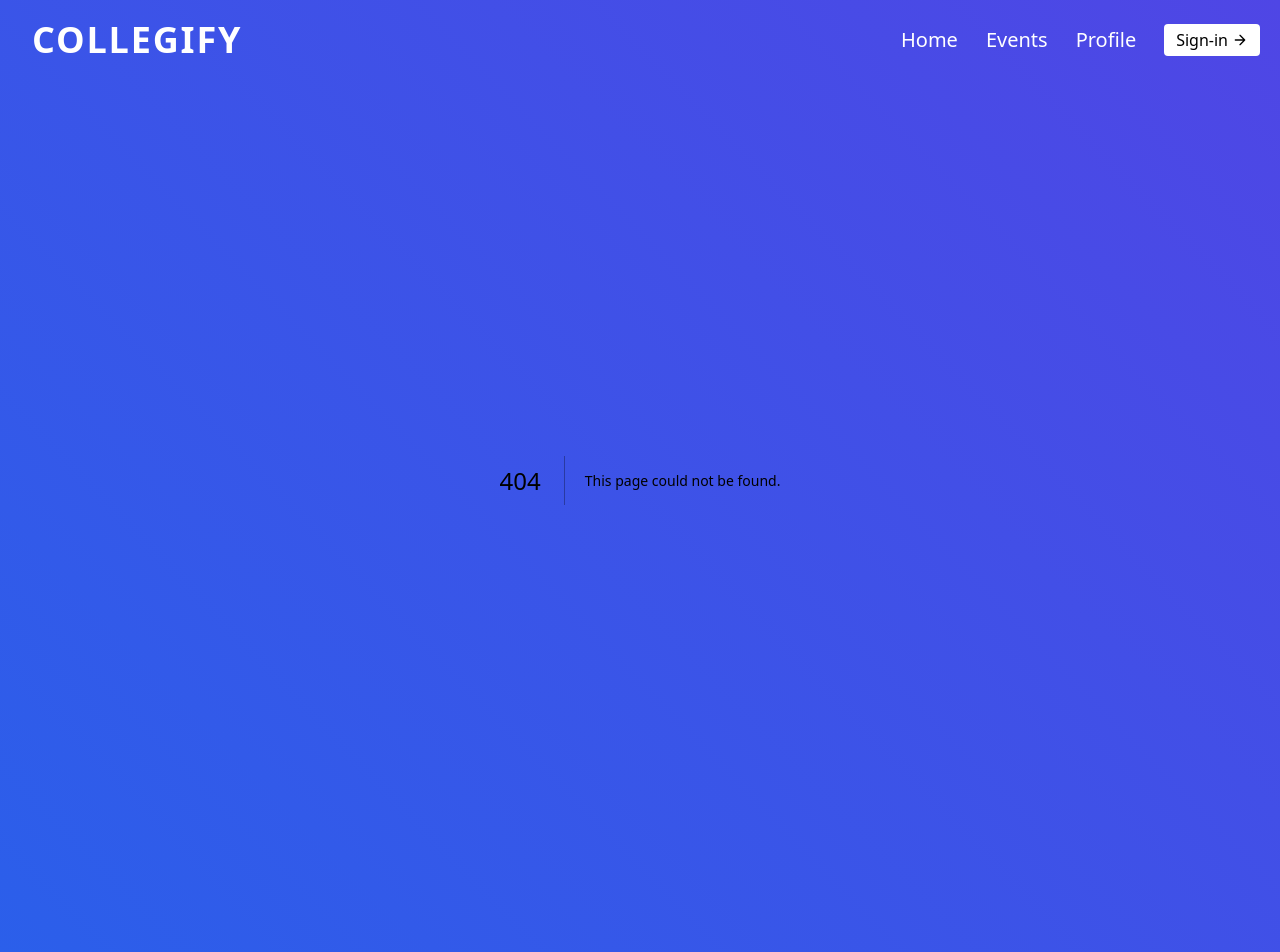
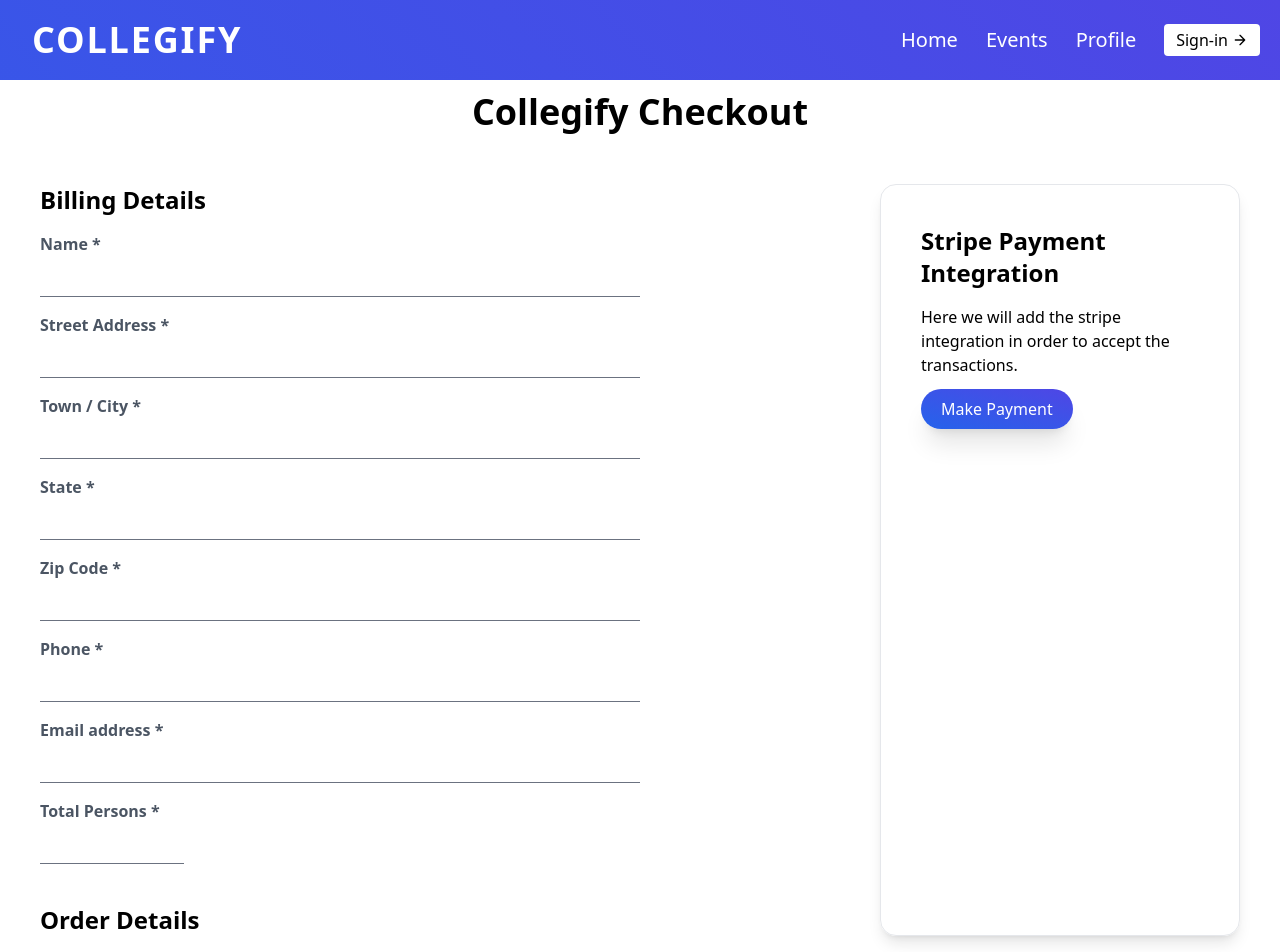
Before and after one commit to tanuj830/eventOrg, a Next.js app: page /events/payment-gateway/1 in a window 1280 px wide. Before the commit this address had no page. Shown: the top 952 px of the page. Built offline with nearby package versions, Linux system fonts and the light colour scheme.

Commit message:
UI updation...!

```diff
--- a/src/app/create-event/manage-listings/page.tsx
+++ b/src/app/create-event/manage-listings/page.tsx
@@ -12,10 +12,10 @@
 
   return (
     <div className='bg-white flex flex-col lg:flex-row'>
-      <div className='lg:w-[15%] w-full px-2 shadow-lg'>
+      <div className='lg:w-[15%] w-full px-2 '>
       <Sidebar/>
       </div>
-      <div className='w-full '>
+      <div className='w-full mt-3 lg:mt-0'>
        <div className='w-full md:py-3 h-10 lg:h-16 border-b border-[gainsboro] flex  justify-between border-t py-1'>
        <div>
           <h1 className=' text-xl lg:text-2xl font-bold md:pl-3 pl-1'>Listings</h1>
@@ -55,7 +55,7 @@
   }
 
   <div className='flex justify-center items-center h-[100vh]'>
-      <p className='text-slate-600 text-sm'>Nothing There for Now But You Can Create And Manage Your Listings...!</p>
+      <p className='text-slate-600 text-sm px-3'>Nothing There for Now But You Can Create And Manage Your Listings...!</p>
   </div>
   </div>
     </div>
--- a/src/app/create-event/user-details/page.tsx
+++ b/src/app/create-event/user-details/page.tsx
@@ -20,7 +20,7 @@
 
   return (
     <div className='flex bg-white flex-col lg:flex-row'>
-      <div className='w-[15%] px-2 shadow-lg'>
+      <div className='lg:w-[15%] w-full px-2 shadow-lg'>
       <Sidebar/>
       </div>
       <div className='w-full'>
--- a/src/app/events/[slug]/page.tsx
+++ b/src/app/events/[slug]/page.tsx
@@ -32,25 +32,25 @@
           </div>
           <div className='flex flex-col gap-2 w-full text-gray-700 text-sm'>
             <div className='flex items-center  gap-4 py-2 px-4  w-full'>
-              <span className='w-full'>Total People</span>
+              <span className='w-full text-[13px]'>Total People</span>
               <input type="number" className='border px-2 w-20 py-1' defaultValue={1} />
             </div >
             <div className=' py-2 px-4  w-full'>
               <div className='flex items-center  gap-4'>
-                <span className='w-full'>Contact Number</span>
+                <span className='w-full text-[13px]'>Contact Number</span>
                 <input type="text" className='border px-2 w-full py-1 text-[10px]' placeholder="+91- XXX-XXX-XXXX" />
               </div>
               <span className='text-[8px] text-slate-600 '>Contact number is for contacting you if necessary regarding your registration </span>
             </div >
             <div className=' py-2 px-4  w-full'>
               <div className='flex items-center  gap-4'>
-                <span className='w-full'>E-mail ID</span>
+                <span className='w-full text-[13px]'>E-mail ID</span>
                 <input type="email" className='border px-2 w-full py-1 text-[10px]' placeholder="abc@xyz.com" />
               </div>
               <span className='text-[8px] text-slate-600 '>E-mail ID is for contacting you and update users regarding new events </span>
             </div >
             <div className='flex flex-col text-white py-2 px-4  w-full'>
-              <Link href={"/payment-gateway"} className='text-center py-2 site_bg_color rounded-full '>Checkout</Link>
+              <Link href={"/events/payment-gateway/" + path.slice(11)} className='text-center py-2 site_bg_color rounded-full '>Checkout</Link>
             </div >
           </div>
         </div>
--- /dev/null
+++ b/src/app/events/payment-gateway/[slug]/page.tsx
@@ -0,0 +1,102 @@
+'use client'
+import React from 'react'
+import { usePathname } from 'next/navigation'
+import events from '@/app/data/events'
+const page = () => {
+
+    const path = usePathname()
+// console.log(path.slice(24))
+    return (
+    <div className='bg-white px-3 lg:px-0'>
+        <div>
+            <h2 className='text-xl lg:text-4xl font-extrabold text-center p-3'>Collegify Checkout</h2>
+        </div>
+        <div className='lg:p-10 md:p-5 justify-between flex flex-col md:flex-row gap-10 lg:gap-0'>
+        <div className=' w-full lg:w-[50%]'>
+            <h1 className='text-2xl font-bold'>Billing Details</h1>
+            <form action="" >
+                <div className='flex flex-col mt-4 text-gray-600'>
+                    <label htmlFor="" className='font-bold'>Name *</label>
+                    <input type="text" className='border-b border-gray-500 outline-none  px-6 py-2'/>
+                </div>
+                <div className='flex flex-col mt-4 text-gray-600'>
+                    <label htmlFor="" className='font-bold'>Street Address *</label>
+                    <input type="text" className='border-b border-gray-500 outline-none  px-6 py-2'/>
+                </div>
+                <div className='flex flex-col mt-4 text-gray-600'>
+                    <label htmlFor="" className='font-bold'>Town / City *</label>
+                    <input type="text" className='border-b border-gray-500 outline-none  px-6 py-2'/>
+                </div>
+                <div className='flex flex-col mt-4 text-gray-600'>
+                    <label htmlFor="" className='font-bold'>State *</label>
+                    <input type="text" className='border-b border-gray-500 outline-none  px-6 py-2'/>
+                </div>
+                <div className='flex flex-col mt-4 text-gray-600'>
+                    <label htmlFor="" className='font-bold'>Zip Code *</label>
+                    <input type="text" className='border-b border-gray-500 outline-none  px-6 py-2'/>
+                </div>
+                <div className='flex flex-col mt-4 text-gray-600'>
+                    <label htmlFor="" className='font-bold'>Phone *</label>
+                    <input type="text" className='border-b border-gray-500 outline-none  px-6 py-2'/>
+                </div>
+                <div className='flex flex-col mt-4 text-gray-600'>
+                    <label htmlFor="" className='font-bold'>Email address *</label>
+                    <input type="text" className='border-b border-gray-500 outline-none  px-6 py-2'/>
+                </div>
+                <div className='flex flex-col mt-4 text-gray-600'>
+                    <label htmlFor="" className='font-bold'>Total Persons *</label>
+                    <input type="number" className='border-b  border-gray-500 outline-none  px-6 py-2 w-36'/>
+                </div>
+            </form>
+
+            {/* order details */}
+            <section className='mt-10'>
+            <h1 className='text-2xl font-bold'>Order Details</h1>
+            {
+                events.map(e=>(
+                    e._id == path.slice(24) ?
+                    <div >
+            <section className="text-gray-600 body-font border rounded-t-xl overflow-hidden mt-3">
+                    <div className=' text-white justify-around font-bold p-3  flex site_bg_color'>
+                        <div className=''>
+                            Event Name
+                        </div>
+                        <div className=''>
+                            Total People
+                        </div>
+                    </div>
+                    <div className='  justify-around font-bold p-3  rounded-xl flex '>
+                        <div className=''>
+                            Event name shown here
+                        </div>
+                        <div className=''>
+                            Total People as user selected
+                        </div>
+                    </div>
+            </section>
+          </div>:null
+          ))}
+                </section>
+
+
+
+
+
+
+
+
+
+        </div>
+        <div className=' border rounded-2xl shadow-lg lg:p-10 p-5 w-full lg:w-[30%]'>
+            <div>
+                <h2 className='text-2xl font-bold'>Stripe Payment Integration</h2>
+            </div>
+            <p className='pt-4'>Here we will add the stripe integration in order to accept the transactions.</p>
+            <button className='mt-3 text-white px-5 py-2 site_bg_color rounded-full shadow-xl'>Make Payment</button>
+        </div>
+        </div>
+    </div>
+  )
+}
+
+export default page
--- /dev/null
+++ b/src/app/events/payment-gateway/page.tsx
@@ -0,0 +1,9 @@
+import React from 'react'
+
+const page = () => {
+  return (
+    <div>nothing to show</div>
+  )
+}
+
+export default page
```
